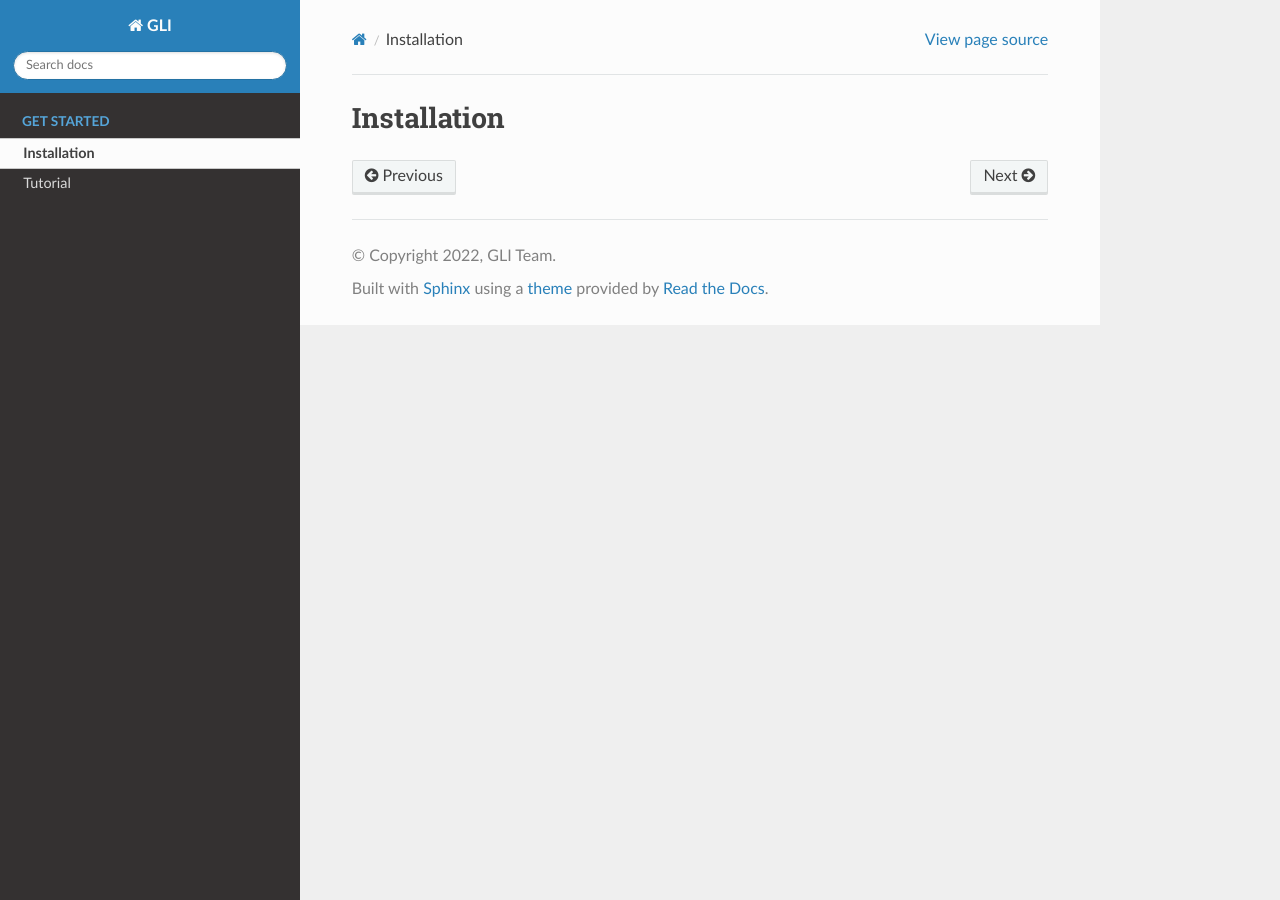
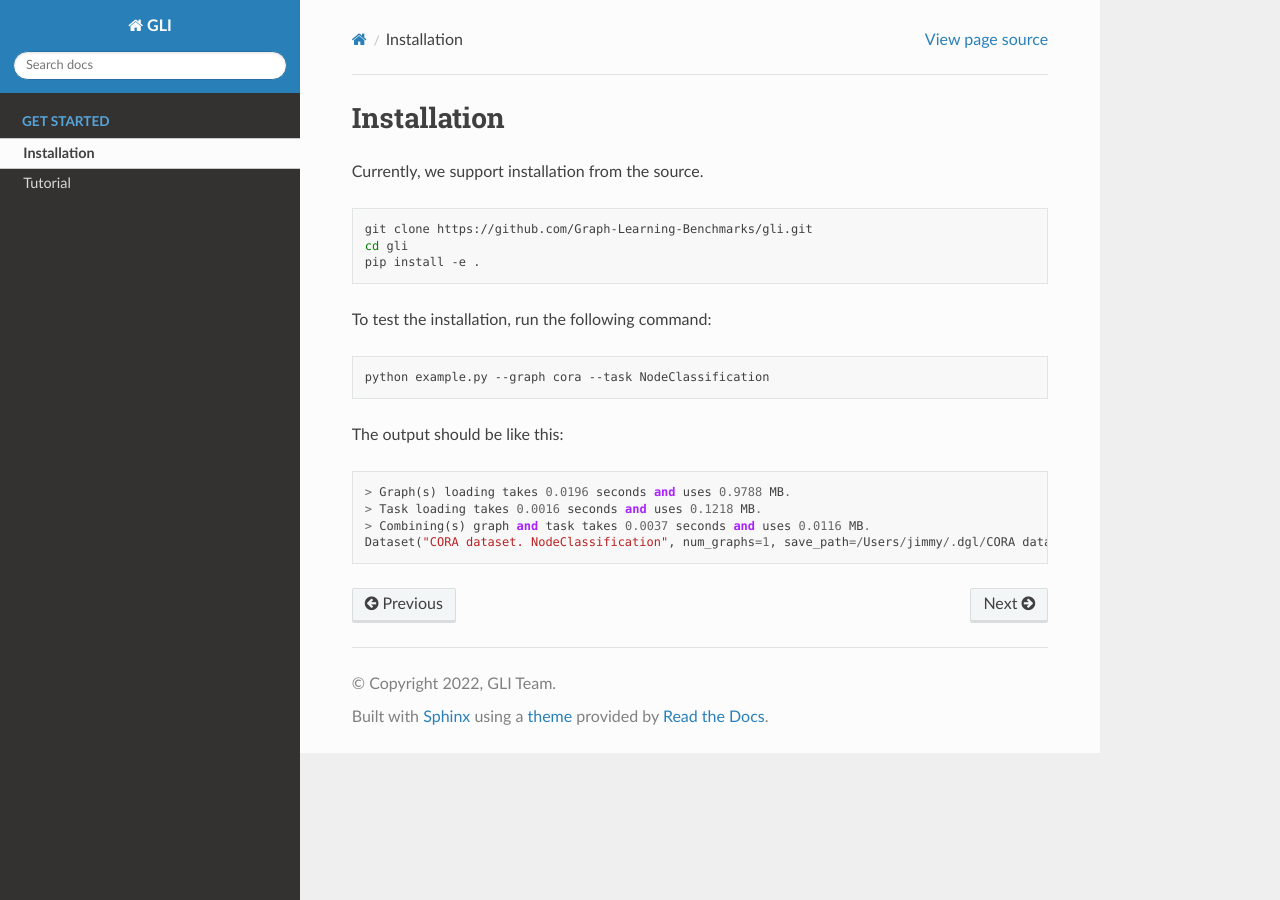
Before and after one commit to Graph-Learning-Benchmarks/gli, a Sphinx documentation site: the page built from docs/source/start/install.rst, in a window 1280 px wide. Built offline with Sphinx 7.4.7 and the Read the Docs theme 2.0.0, drawn with Linux system fonts in a browser that asks for light colours.

Commit message:
Add install.rst

```diff
--- a/docs/source/start/install.rst
+++ b/docs/source/start/install.rst
@@ -1,2 +1,25 @@
 Installation
 ===============================
+
+Currently, we support installation from the source.
+
+.. code:: bash
+
+   git clone https://github.com/Graph-Learning-Benchmarks/gli.git
+   cd gli
+   pip install -e .
+
+To test the installation, run the following command:
+
+.. code:: bash
+
+   python example.py --graph cora --task NodeClassification
+
+The output should be like this:
+
+::
+
+   > Graph(s) loading takes 0.0196 seconds and uses 0.9788 MB.
+   > Task loading takes 0.0016 seconds and uses 0.1218 MB.
+   > Combining(s) graph and task takes 0.0037 seconds and uses 0.0116 MB.
+   Dataset("CORA dataset. NodeClassification", num_graphs=1, save_path=/Users/jimmy/.dgl/CORA dataset. NodeClassification)**
```
Also changed, not shown: 1 other file.
